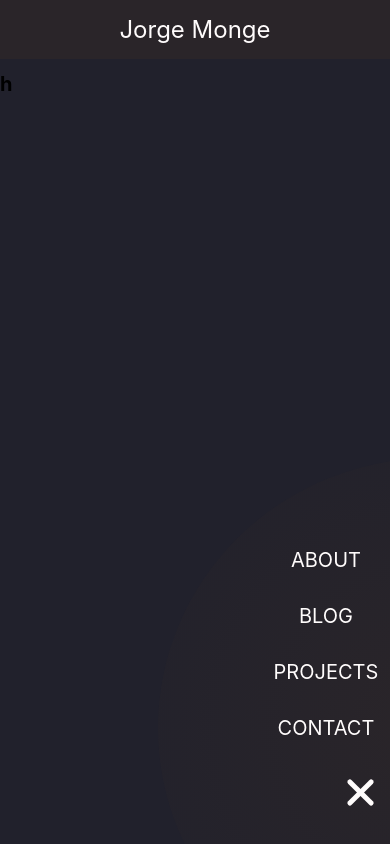
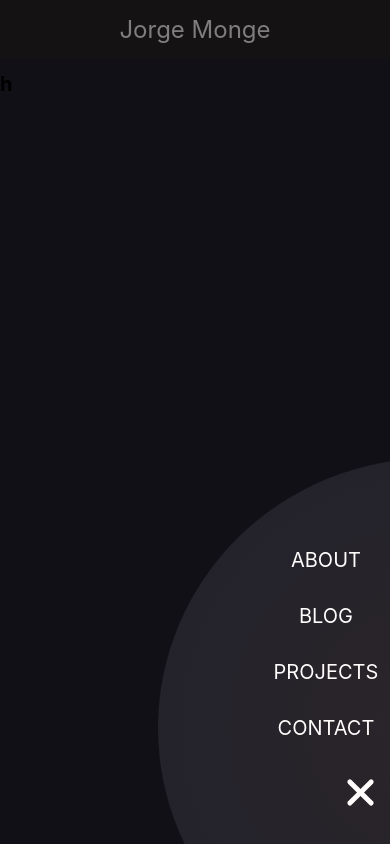
Before and after one commit to Monge1h/monge1h.com, a Next.js app in the folder webpage/: page / in a window 390 px wide. Both pictures are taken after a click on the element 360 px from the left and 800 px from the top of the page. Built offline with nearby package versions, Linux system fonts and the light colour scheme.

Commit message:
Add styles to menu overlay

```diff
--- a/webpage/components/navBar.module.css
+++ b/webpage/components/navBar.module.css
@@ -78,7 +78,7 @@
 #menu_bar{
     margin-bottom: 70px;
 }
-#overlay{
+.overlay{
     background-color:rgba(0, 0, 0, 0.5);
     /* backdrop-filter: blur(2px); */
     position:fixed;
@@ -88,6 +88,9 @@
     bottom:0;
     z-index: 1;
     display:none;
+}
+.overlay_display{
+    display: block;
 }
 
 .change .bar{
--- a/webpage/components/navBar.tsx
+++ b/webpage/components/navBar.tsx
@@ -17,7 +17,7 @@ export default function NavBar(){
                 </ul>
                 <div className={`${styles.menu_bg} ${sideBar ? styles.change_bg :''}`} id={styles.menu_bg_id} ></div>
             </section>
-            <div id={styles.overlay}></div>
+            <div className={`${styles.overlay} ${sideBar ? styles.overlay_display:''} `}></div>
             <div id={styles.menu} className={sideBar? styles.change : ''} onClick={toggleMenu}>
                     <div id={styles.bar1} className={styles.bar}></div>
                     <div id={styles.bar2} className={styles.bar}></div>
```
